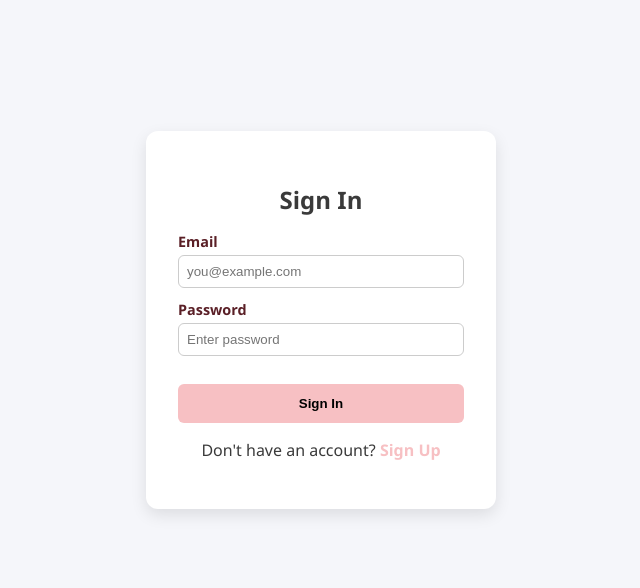
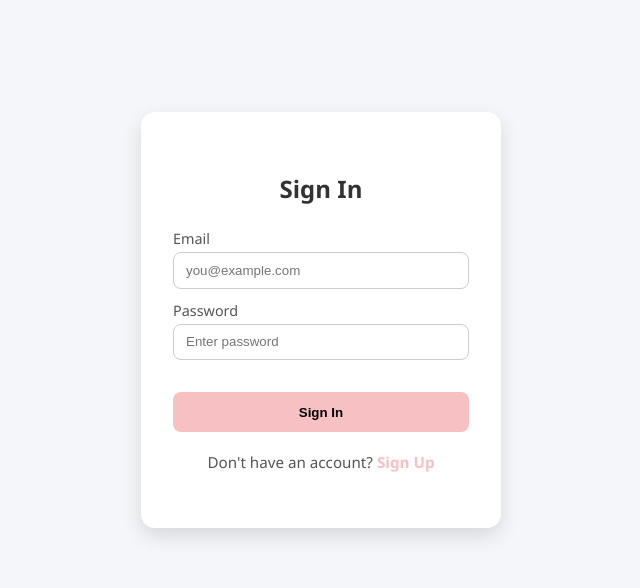
Before and after one commit to UvejsMikullovci/Cake_Web, a React (Create React App) app: page /auth in a window 1280 px wide. Shown: the top 588 px of the page, without its empty margins (319-959 px from the left). Built offline with nearby package versions, Linux system fonts and the light colour scheme.

Commit message:
signIn and SignUp fix
i fixed the signIn and signUp i linked them with the firebase and its fully funcional now

```diff
--- a/src/components/firebase.js
+++ b/src/components/firebase.js
@@ -8,7 +8,7 @@ const firebaseConfig = {
   apiKey: "AIzaSyDlU191ihhs9NvL3j5LizVD-zBOxSYH-y8",
   authDomain: "cakeweb-eff60.firebaseapp.com",
   projectId: "cakeweb-eff60",
-  storageBucket: "cakeweb-eff60.firebasestorage.app",
+  storageBucket: "cakeweb-eff60.appspot.com",  // <-- FIXED
   messagingSenderId: "431637329493",
   appId: "1:431637329493:web:0f655a9bc4b16a664cc6dc",
   measurementId: "G-YEETM4YJGG"
--- a/src/components/pages/SignInSignUp.css
+++ b/src/components/pages/SignInSignUp.css
@@ -4,43 +4,66 @@
   align-items: center;
   min-height: 80vh;
   background: #f5f6fa;
+  padding: 1rem;
 }
 
 .auth-card {
   background: #fff;
-  padding: 2rem;
-  border-radius: 12px;
-  box-shadow: 0 6px 16px rgba(0,0,0,0.1);
-  width: 350px;
+  padding: 2.5rem 2rem;
+  border-radius: 14px;
+  box-shadow: 0 8px 20px rgba(0, 0, 0, 0.12);
+  width: 360px;
+  transition: transform 0.2s ease;
+}
+
+.auth-card:hover {
+  transform: translateY(-2px);
 }
 
 .auth-card h2 {
   text-align: center;
-  margin-bottom: 1rem;
+  margin-bottom: 1.5rem;
+  font-size: 1.5rem;
+  color: #333;
 }
 
 .auth-card label {
   display: block;
   margin-bottom: 0.75rem;
+  font-weight: 500;
+  color: #555;
 }
 
 .auth-card input {
   width: 100%;
-  padding: 0.5rem;
+  padding: 0.6rem 0.75rem;
   margin-top: 0.25rem;
   border: 1px solid #ccc;
-  border-radius: 6px;
+  border-radius: 8px;
+  transition: border-color 0.2s;
+}
+
+.auth-card input:focus {
+  outline: none;
+  border-color: #f7c0c3;
+  box-shadow: 0 0 5px rgba(247, 192, 195, 0.5);
 }
 
 .auth-card button {
   width: 100%;
-  padding: 0.75rem;
-  margin-top: 1rem;
+  padding: 0.8rem;
+  margin-top: 1.25rem;
   background: #f7c0c3;
   border: none;
-  border-radius: 6px;
+  border-radius: 8px;
   cursor: pointer;
   font-weight: bold;
+  transition: background 0.2s, transform 0.1s;
+}
+
+.auth-card button:hover:not(:disabled) {
+  background: #f49ba1;
+  transform: translateY(-1px);
 }
 
 .auth-card button:disabled {
@@ -49,17 +72,35 @@
 }
 
 .error {
-  color: red;
-  margin-top: 0.25rem;
+  color: #e74c3c;
+  font-weight: 500;
+  font-size: 0.9rem;
+  margin-top: 0.5rem;
+  text-align: center;
 }
 
 .toggle {
   text-align: center;
-  margin-top: 1rem;
+  margin-top: 1.25rem;
+  font-size: 0.95rem;
+  color: #555;
 }
 
 .toggle span {
   color: #f7c0c3;
   cursor: pointer;
   font-weight: bold;
+  transition: color 0.2s;
 }
+
+.toggle span:hover {
+  color: #f49ba1;
+}
+
+.success {
+  color: #27ae60;
+  font-weight: 500;
+  font-size: 0.95rem;
+  margin-top: 0.5rem;
+  text-align: center;
+}
--- a/src/components/pages/SignInSignUp.jsx
+++ b/src/components/pages/SignInSignUp.jsx
@@ -1,25 +1,30 @@
 import React, { useState } from "react";
-import { createUserWithEmailAndPassword, signInWithEmailAndPassword } from "firebase/auth";
+import {
+  createUserWithEmailAndPassword,
+  signInWithEmailAndPassword,
+} from "firebase/auth";
 import { auth } from "../firebase";
-import "./SignInSignUp.css"; // optional CSS file
+import "./SignInSignUp.css";
 
-const AuthPage = () => {
-  const [isSignUp, setIsSignUp] = useState(false); // toggle between sign-in and sign-up
+const SignInSignUp = () => {
+  const [isSignUp, setIsSignUp] = useState(false);
   const [formData, setFormData] = useState({ email: "", password: "" });
   const [errors, setErrors] = useState("");
+  const [success, setSuccess] = useState("");
   const [loading, setLoading] = useState(false);
 
   const handleChange = (e) => {
     setFormData({ ...formData, [e.target.name]: e.target.value });
   };
 
-  const validateEmail = (email) => /^[^\s@]+@[^\s@]+\.[^\s@]+$/.test(email);
+  const validateEmail = (email) =>
+    /^[^\s@]+@[^\s@]+\.[^\s@]+$/.test(email);
 
   const handleSubmit = async (e) => {
     e.preventDefault();
     setErrors("");
+    setSuccess("");
 
-    // Basic validation
     if (!formData.email.trim() || !formData.password.trim()) {
       setErrors("Email and password are required.");
       return;
@@ -37,19 +42,45 @@ const AuthPage = () => {
 
     try {
       if (isSignUp) {
-        await createUserWithEmailAndPassword(auth, formData.email, formData.password);
-        alert("Sign-up successful! You can now sign in.");
+        await createUserWithEmailAndPassword(
+          auth,
+          formData.email,
+          formData.password
+        );
+        setSuccess("Sign-up successful! You can now sign in.");
       } else {
-        await signInWithEmailAndPassword(auth, formData.email, formData.password);
-        alert("Sign-in successful!");
+        await signInWithEmailAndPassword(
+          auth,
+          formData.email,
+          formData.password
+        );
+        setSuccess("Sign-in successful!");
       }
+
       setFormData({ email: "", password: "" });
     } catch (err) {
-      console.error(err);
-      if (err.code === "auth/email-already-in-use") setErrors("Email already in use.");
-      else if (err.code === "auth/wrong-password") setErrors("Incorrect password.");
-      else if (err.code === "auth/user-not-found") setErrors("User not found.");
-      else setErrors("Something went wrong. Try again.");
+      let friendlyMessage = "Something went wrong. Please try again.";
+      if (err.code) {
+        switch (err.code) {
+          case "auth/invalid-email":
+            friendlyMessage = "Invalid email address.";
+            break;
+          case "auth/user-disabled":
+            friendlyMessage = "This account has been disabled.";
+            break;
+          case "auth/user-not-found":
+          case "auth/wrong-password":
+            friendlyMessage = "Email or password is incorrect.";
+            break;
+          case "auth/email-already-in-use":
+            friendlyMessage = "This email is already registered.";
+            break;
+          case "auth/weak-password":
+            friendlyMessage = "Password should be at least 6 characters.";
+            break;
+        }
+      }
+      setErrors(friendlyMessage);
     } finally {
       setLoading(false);
     }
@@ -70,7 +101,6 @@ const AuthPage = () => {
               placeholder="you@example.com"
             />
           </label>
-
           <label>
             Password
             <input
@@ -81,14 +111,16 @@ const AuthPage = () => {
               placeholder="Enter password"
             />
           </label>
-
           {errors && <p className="error">{errors}</p>}
-
+          {success && <p className="success">{success}</p>}
           <button type="submit" disabled={loading}>
-            {loading ? "Please wait..." : isSignUp ? "Sign Up" : "Sign In"}
+            {loading
+              ? "Please wait..."
+              : isSignUp
+              ? "Sign Up"
+              : "Sign In"}
           </button>
         </form>
-
         <p className="toggle">
           {isSignUp ? "Already have an account?" : "Don't have an account?"}{" "}
           <span onClick={() => setIsSignUp(!isSignUp)}>
@@ -100,4 +132,4 @@ const AuthPage = () => {
   );
 };
 
-export default AuthPage;
+export default SignInSignUp;
```
